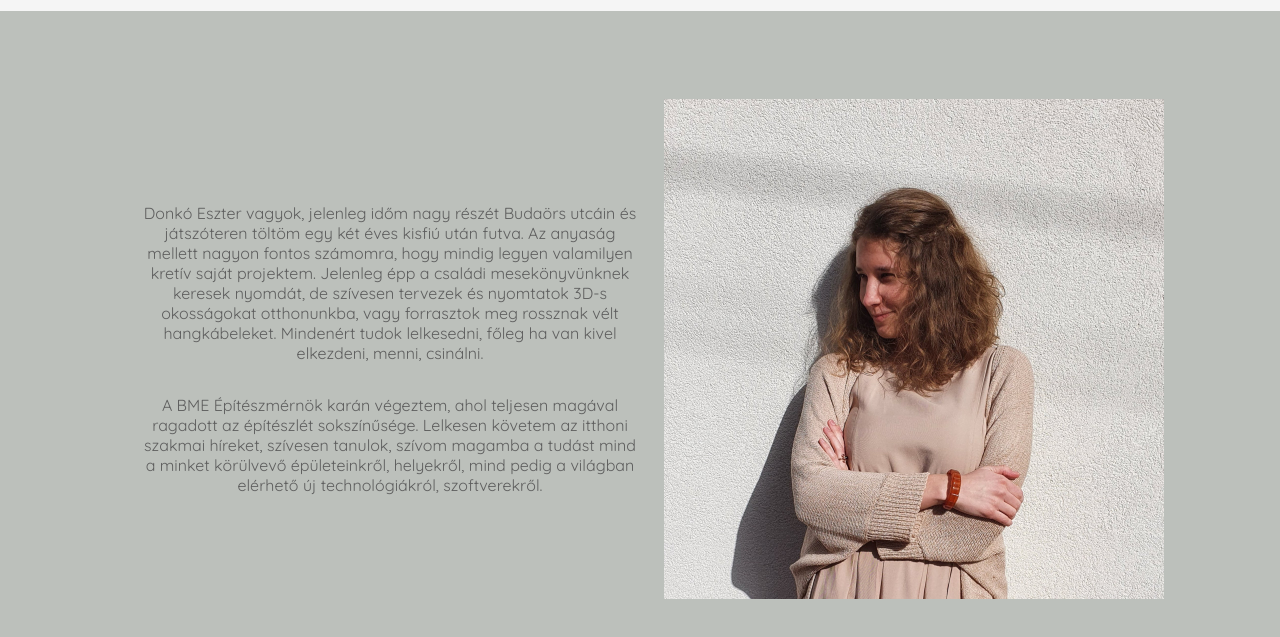
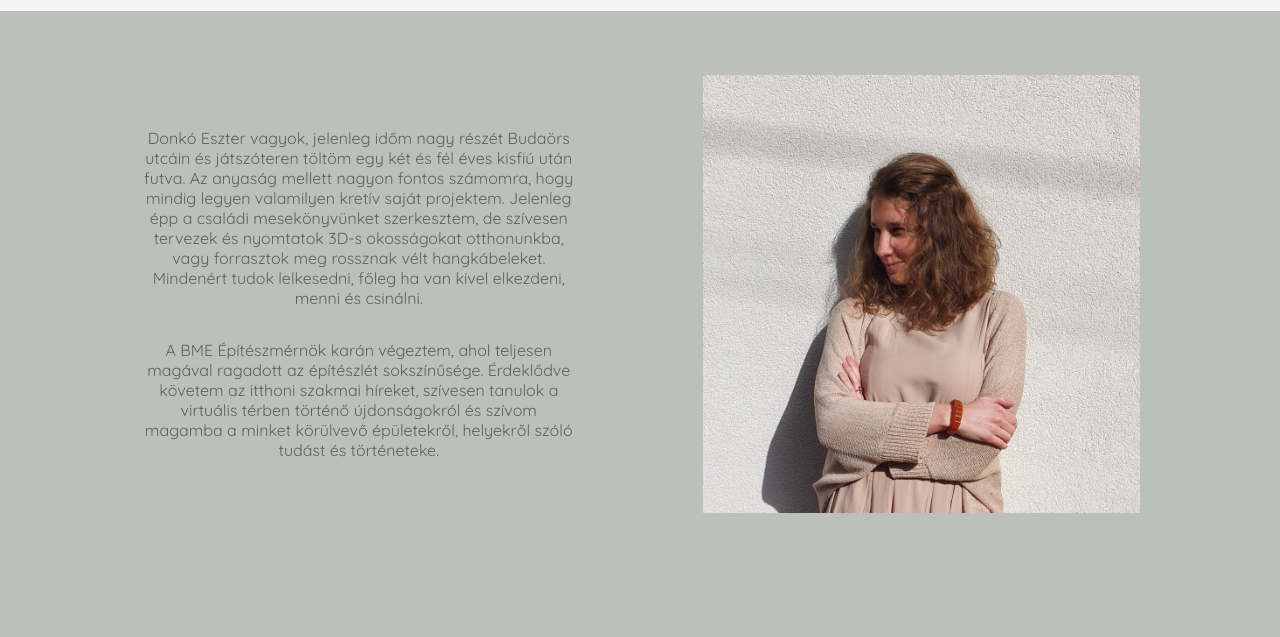
Before and after one commit to Katica003/eszter.donko.hu, an Astro site: page /bemutatkozas in a window 1280 px wide. Shown: the part 53-690 px from the top of the page. Built offline with nearby package versions, Linux system fonts and the light colour scheme; Astro itself is replaced by a stand-in of ours.

Commit message:
Rewrite the introducing text

```diff
--- a/src/pages/bemutatkozas.astro
+++ b/src/pages/bemutatkozas.astro
@@ -9,19 +9,19 @@ import profile from '@/assets/profile.jpg'
     <div id="content">
       <p>
         Donkó Eszter vagyok, jelenleg időm nagy részét Budaörs utcáin és
-        játszóteren töltöm egy két éves kisfiú után futva. Az anyaság mellett
-        nagyon fontos számomra, hogy mindig legyen valamilyen kretív saját
-        projektem. Jelenleg épp a családi mesekönyvünknek keresek nyomdát, de
+        játszóteren töltöm egy két és fél éves kisfiú után futva. Az anyaság
+        mellett nagyon fontos számomra, hogy mindig legyen valamilyen kretív
+        saját projektem. Jelenleg épp a családi mesekönyvünket szerkesztem, de
         szívesen tervezek és nyomtatok 3D-s okosságokat otthonunkba, vagy
         forrasztok meg rossznak vélt hangkábeleket. Mindenért tudok lelkesedni,
-        főleg ha van kivel elkezdeni, menni, csinálni.
+        főleg ha van kivel elkezdeni, menni és csinálni.
       </p>
       <p>
         A BME Építészmérnök karán végeztem, ahol teljesen magával ragadott az
-        építészlét sokszínűsége. Lelkesen követem az itthoni szakmai híreket,
-        szívesen tanulok, szívom magamba a tudást mind a minket körülvevő
-        épületeinkről, helyekről, mind pedig a világban elérhető új
-        technológiákról, szoftverekről.
+        építészlét sokszínűsége. Érdeklődve követem az itthoni szakmai híreket,
+        szívesen tanulok a virtuális térben történő újdonságokról és szívom
+        magamba a minket körülvevő épületekről, helyekről szóló tudást és
+        történeteke.
       </p>
     </div>
     <img src={profile.src} />
@@ -32,6 +32,7 @@ import profile from '@/assets/profile.jpg'
   div#container {
     display: grid;
     grid-template-columns: 1fr 1fr;
+    gap: 125px;
   }
 
   div#content {
@@ -43,7 +44,6 @@ import profile from '@/assets/profile.jpg'
   }
 
   img {
-    padding: 24px;
     width: 100%;
   }
 </style>
```
